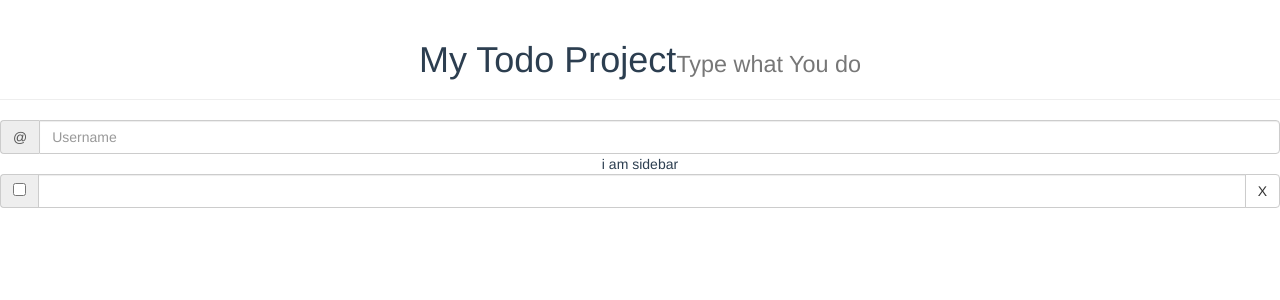
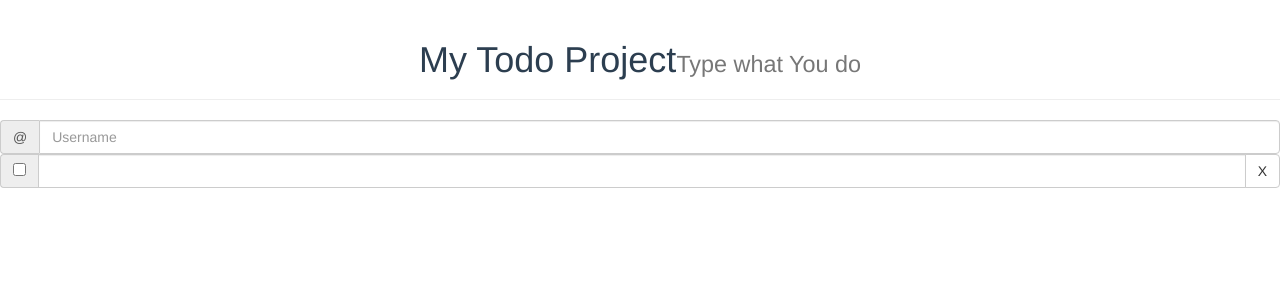
Before and after one commit to homekeeper89/myapp-vue, a Vue app: page / in a window 1280 px wide. Shown: the top 300 px of the page. Built offline with nearby package versions, Linux system fonts and the light colour scheme.

Commit message:
[fix] sidebar는 이번 개발에는 포함 안시키기로

```diff
--- a/src/App.vue
+++ b/src/App.vue
@@ -1,19 +1,17 @@
 <template>
   <div id="app">
     <Header></Header>
-    <sidebar></sidebar>
     <router-view/>
   </div>
 </template>
 <script lang="ts">
 import Vue from 'vue'
 import {Component} from 'vue-property-decorator';
-import sidebar from '@/components/SideBar.vue';
 import Header from '@/components/Header.vue';
 
 @Component({
   components:{
-    sidebar, Header
+    Header
   }
 })
 export default class App extends Vue{
```
